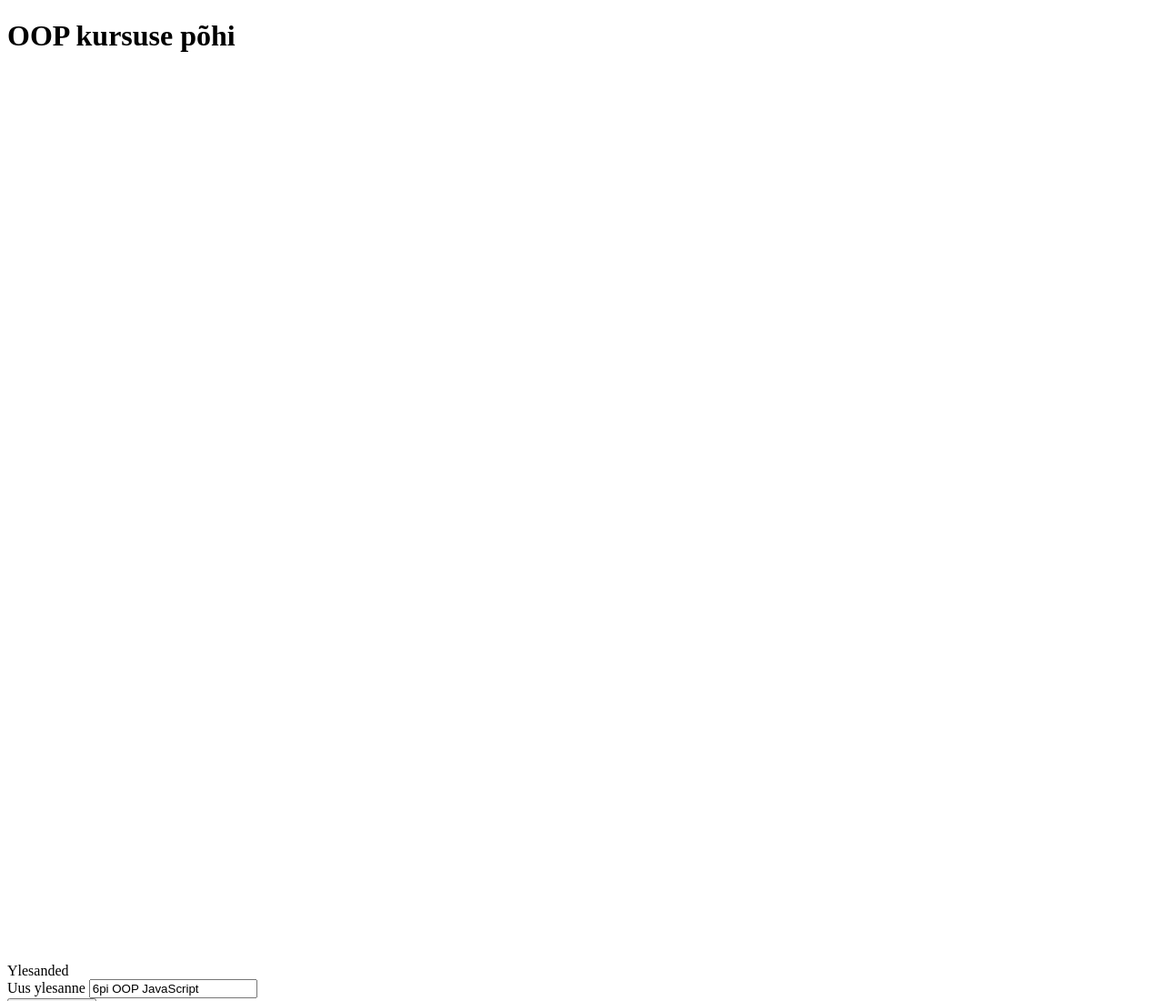
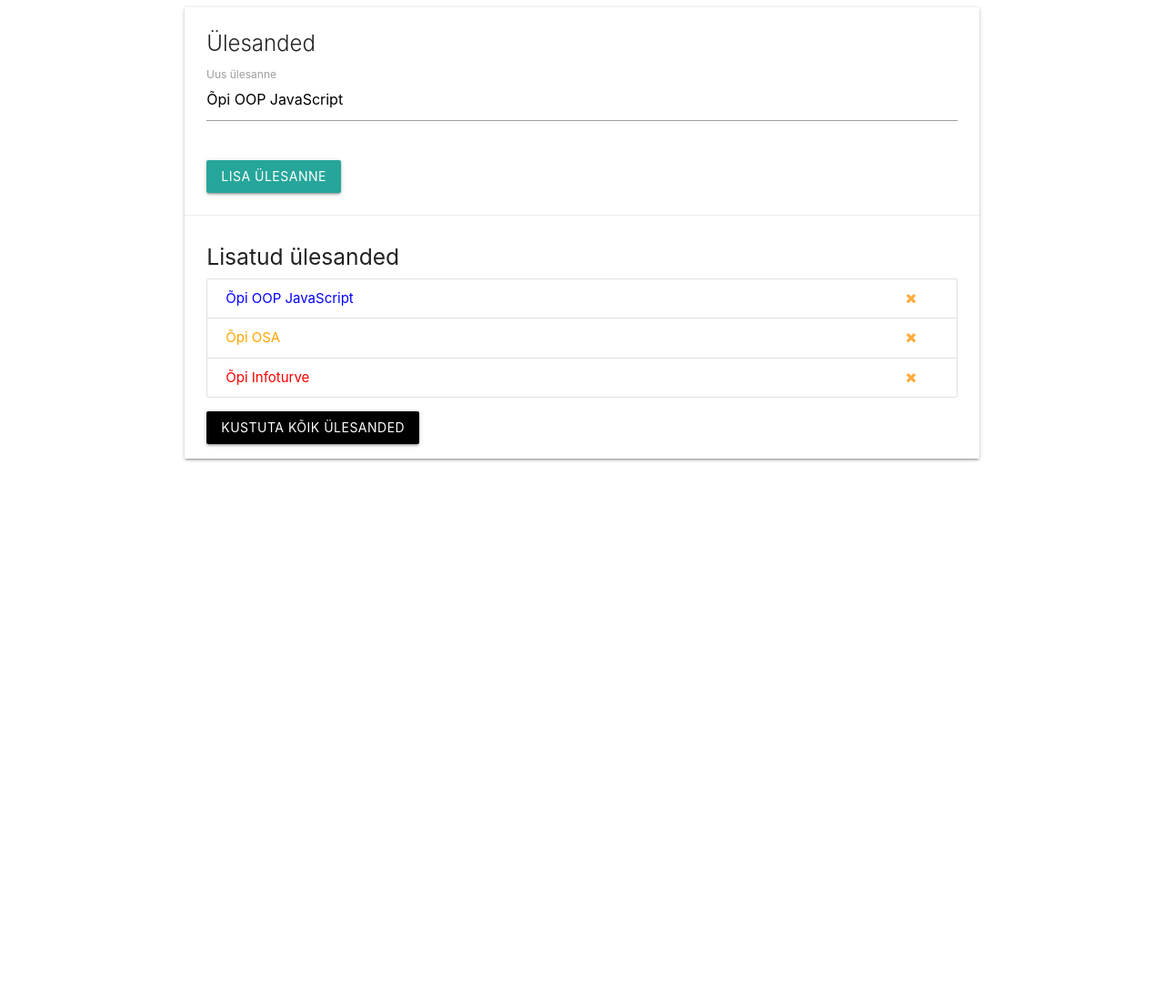
Before and after one commit to aigik/OOP, a plain HTML site: page index.html in a window 1280 px wide. Shown: the top 1100 px of the page at 91% size. After the commit the page ends 800 px from the top, so only its background shows below. Drawn offline with nearby package versions, Linux system fonts and the light colour scheme.

Commit message:
muudatused index.html failis

```diff
--- a/index.html
+++ b/index.html
@@ -4,67 +4,67 @@
   <meta charset="UTF-8">
   <meta name="viewport" content="width=device-width, initial-scale=1.0">
   <meta http-equiv="X-UA-Compatible" content="ie=edge">
-  <!-- materialize css-->
-  <!-- compiled and minified css-->
+  <!-- materialize css -->
+  <!-- Compiled and minified CSS -->
+  <link rel="stylesheet" href="https://cdnjs.cloudflare.com/ajax/libs/materialize/1.0.0/css/materialize.min.css">
+  <!-- font awesome cdn -->
   <link href="https://stackpath.bootstrapcdn.com/font-awesome/4.7.0/css/font-awesome.min.css" rel="stylesheet" integrity="sha384-wvfXpqpZZVQGK6TAh5PVlGOfQNHSoD2xbE+QkPxCAFlNEevoEH3Sl0sibVcOQVnN" crossorigin="anonymous">
   <title>OOP</title>
 </head>
 <body>
-  <h1>OOP kursuse põhi</h1>
-  <div style="margin-top: 1000px";></div>
   <div class="container">
     <div class="row">
       <div class="col s12">
         <div class="card">
           <!-- card-content algus -->
           <div class="card-content">
-          <span id="title" class="card-title">Ylesanded</span>
+            <span id="title" class="card-title">Ülesanded</span>
               <form id="add-task">
                 <div class="row">
                   <div class="input-field col s12">
-                <label for="task">Uus ylesanne</label>
-                <input type="text" id="task" value="6pi OOP JavaScript">
+                    <label for="task">Uus ülesanne</label>
+                    <input type="text" id="task" value="Õpi OOP JavaScript">
                   </div>
                 </div>
-            <input type="submit" value="Lisa ylesanne" class="btn">
+                <input type="submit" value="Lisa ülesanne" class="btn">
               </form>
           </div>
-        <!-- card-content l6pp-->
-        <!-- card-action algus-->
+          <!-- card-content lõpp -->
+          <!-- card-action algus -->
           <div class="card-action">
-          <h5>Lisatud ylesanded</h5>
+            <h5>Lisatud ülesanded</h5>
             <ul class="collection">
-            <!-- ylesanne 1 -->
+              <!-- ülesanne 1 -->
               <li class="collection-item">
-              6pi OOP JavaScript
+                Õpi OOP JavaScript
                 <a href="#" class="delete-item secondary-content">
                   <i class="fa fa-remove"></i>
                 </a>
               </li>
-            <!-- ylesanne 2 -->
+              <!-- ülesanne 2 -->
               <li class="collection-item">
-              6pi OSA
+                Õpi OSA
                 <a href="#" class="delete-item secondary-content">
                   <i class="fa fa-remove"></i>
                 </a>
               </li>
-            <!-- ylesanne 3 -->
+              <!-- ülesanne 3 -->
               <li class="collection-item">
-              6pi infoturve
+                Õpi Infoturve
                 <a href="#" class="delete-item secondary-content">
                   <i class="fa fa-remove"></i>
                 </a>
               </li>
             </ul>
-          <a href="#" class="btn black">Kustuta k6ik ylesanded</a>
+            <a href="#" class="btn black">Kustuta kõik ülesanded</a>
           </div>
-        <!-- card-action l6pp -->
+          <!-- card-action lõpp -->
         </div>
       </div>
     </div>
   </div>
   <!-- materialize js -->
-<!-- compiled and minified JavaScript -->
+  <!-- Compiled and minified JavaScript -->
   <script src="https://cdnjs.cloudflare.com/ajax/libs/materialize/1.0.0/js/materialize.min.js"></script>
   <!-- lokaalne js -->
   <script src="app.js"></script>
```
Lines whose indentation alone changed are shown as unchanged.
